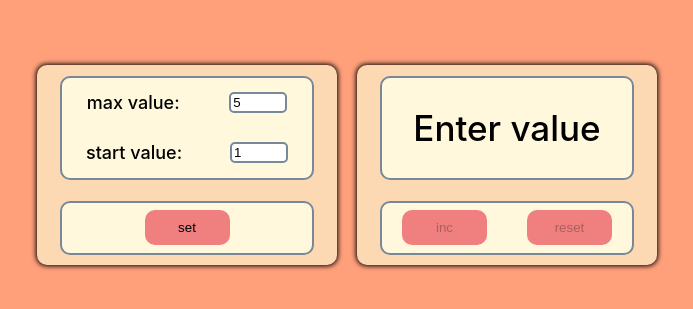
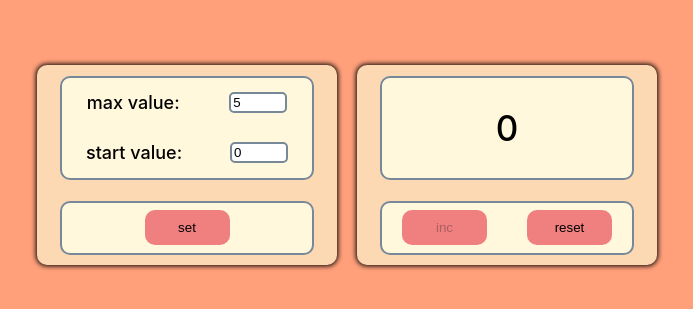
Before and after one commit to Artem-web-js/CounterWithRedux, a React (Create React App) app: page / in a window 1280 px wide. Shown: the part 235-544 px from the top of the page, without its empty margins (293-986 px from the left). Built offline with nearby package versions, Linux system fonts and the light colour scheme.

Commit message:
add localStorage

```diff
--- a/src/App.tsx
+++ b/src/App.tsx
@@ -5,18 +5,30 @@ import {LeftBlock} from "./LeftBlock/LeftBlock";
 
 function App() {
 
+
+
     let [maxValue, setMaxValue] = useState(5);
-    let [startValue, setStartValue] = useState(1);
-    let [counter, setCounter] = useState<string | number>('Enter value');
+    let [startValue, setStartValue] = useState(0);
+    let [counter, setCounter] = useState<string | number>(0);
 
     const [error, setError] = useState<boolean>(false);
 
     let [incDis, setIncDis] = useState<boolean>(true);
     let [setDis, setSetDis] = useState<boolean>(false);
-    let [resetDis, setResetDis] = useState<boolean>(true);
+
+    const saveStateLoc = (key: string, state: any) => {
+        let stateToString = JSON.stringify(state)
+        localStorage.setItem(key, stateToString)
+    }
+
+    const restoreState = (key: string) => {
+        let stateToString = localStorage.getItem(key)
+        if (stateToString === null) return {maxValue: 5, startValue: 0}
+        else return JSON.parse(stateToString)
+    }
 
     const changeMinValue = (minValue: number) => {
-        if (minValue < 0 || maxValue < 0 || minValue > maxValue || minValue === maxValue) {
+        if (minValue < 0 || minValue > maxValue || minValue === maxValue) {
             setError(true)
             setSetDis(true)
         } else {
@@ -24,10 +36,11 @@ function App() {
             setSetDis(false)
         }
         setStartValue(minValue)
+        setIncDis(true)
     }
 
     const changeMaxValue = (maxValue: number) => {
-        if (startValue < 0 || maxValue < 0 || startValue > maxValue || startValue === maxValue) {
+        if (maxValue < 0 || startValue > maxValue || startValue === maxValue) {
             setError(true)
             setSetDis(true)
         } else {
@@ -35,12 +48,15 @@ function App() {
             setSetDis(false)
         }
         setMaxValue(maxValue)
+        setIncDis(true)
     }
 
     const set = () => {
         setSetDis(true)
+        setIncDis(false)
         setCounter(startValue)
-        setIncDis(false)
+
+        saveStateLoc('state', {maxValue: maxValue, startValue: startValue})
     }
     const inc = () => {
         setCounter(counter < maxValue
@@ -48,13 +64,12 @@ function App() {
             : maxValue)
         if (counter === maxValue - 1) {
             setIncDis(true)
-            setResetDis(false)
         }
     }
 
     const res = () => {
-        setResetDis(true)
         setCounter(startValue)
+        setIncDis(false)
     }
 
     return (
@@ -81,7 +96,6 @@ function App() {
                 inc={inc}
                 incDis={incDis}
                 res={res}
-                resetDis={resetDis}
             />
         </div>
     );
--- a/src/RightBlock/RightBlock.tsx
+++ b/src/RightBlock/RightBlock.tsx
@@ -13,7 +13,6 @@ export type RightBlockProps = {
     inc: () => void
     incDis: boolean
     res: () => void
-    resetDis: boolean
 }
 
 export const RightBlock = (props: RightBlockProps) => {
@@ -38,7 +37,7 @@ export const RightBlock = (props: RightBlockProps) => {
                         }}
                 />
                 <Button title={buttonReset.title}
-                        disabled={props.resetDis}
+                        disabled={false}
                         onClick={() => {
                             props.res()
                         }}
```
